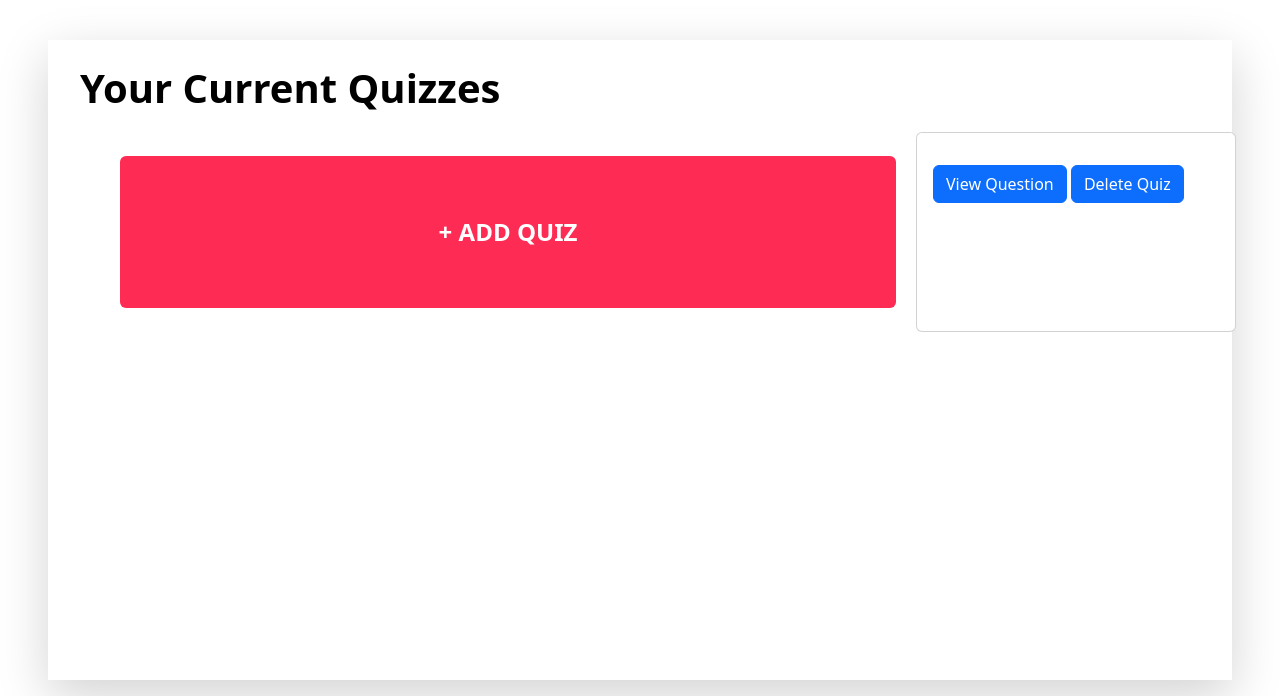
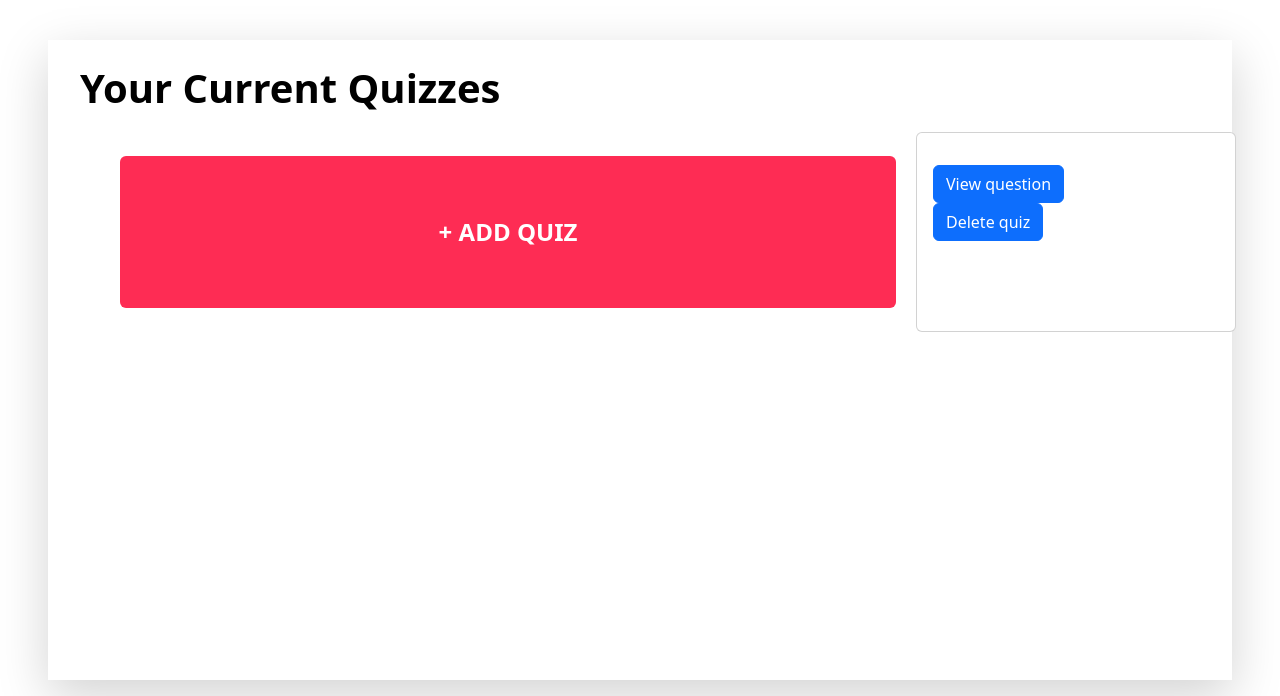
Before and after one commit to Zhen-Zhi/FWDD-KON-Quiz, a PHP site: page /profile.php in a window 1280 px wide. Shown: the part 104-800 px from the top of the page. Run offline with PHP 8.4, Linux system fonts and the light colour scheme; a user stored in the database is signed in; tables that the repository leaves empty or names only in its code hold one stand-in row (values such as "Sample post"); data that the repository does not hold is empty.

Commit message:
quiz card 2

```diff
--- a/profile.php
+++ b/profile.php
@@ -45,8 +45,12 @@
                                             <div class="card-body">
                                                 <h5 class="card-title">'. $row['Title'] .'</h5>
                                                 <p class="card-text">'. $row['Description'] .'</p>
-                                                <a href="" class="btn btn-primary">View Question</a>
-                                                <a href="" class="btn btn-primary">Delete Quiz</a>
+                                                <form method="" action="">
+                                                    <input type="hidden" value="'. $row['qz_ID'] .'">
+                                                    <button class="btn btn-primary" type>View question</button>
+                                                </form>
+                                                    <button class="btn btn-primary">Delete quiz</button>
+                                                </form>
                                             </div>
                                         </div>
                                     </div>
```
